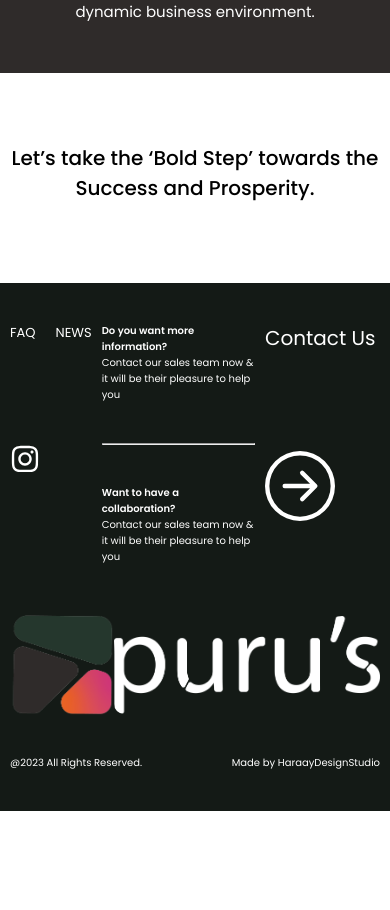
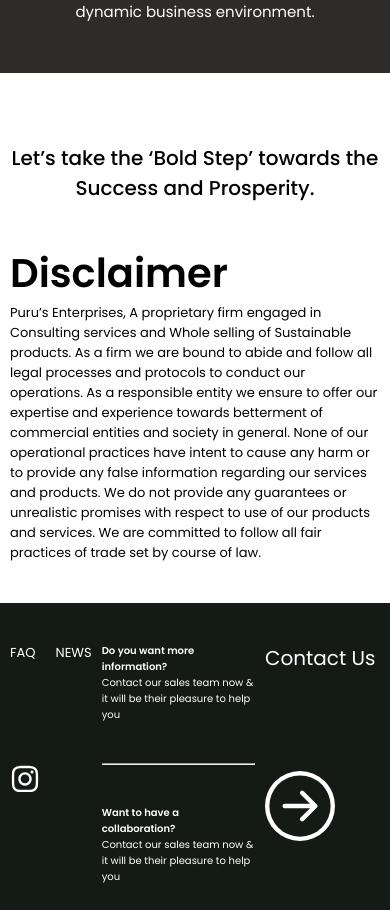
Before and after one commit to Ganeshshinde-2003/PURU-s-Website, a Next.js app: page /consulting in a window 390 px wide. Shown: the part 3787-4697 px from the top of the page. Before the commit the page ends 4598 px from the top, so only its background shows below. Built offline with nearby package versions, Linux system fonts and the light colour scheme.

Commit message:
created the extra text in footer

```diff
--- a/src/app/allproducts/style.module.css
+++ b/src/app/allproducts/style.module.css
@@ -157,6 +157,14 @@
     width: auto;
     height: 400px;
 }
+.footer2{
+    padding: 0 140px;
+    margin: 40px 0;
+  }
+  .footer2 p:first-child{
+    font-size: 40px;
+    font-weight: 600;
+  }
 
 @media (max-width: 800px) {
     .part1 {
@@ -180,6 +188,12 @@
         flex-direction: column;
         gap: 10px;
     }
+    .footer2{
+        padding: 0 10px;
+      }
+      .footer2text{
+        font-size: 13px;
+      }
 }
 
 @media (max-width: 420px) {
--- a/src/app/consulting/page.jsx
+++ b/src/app/consulting/page.jsx
@@ -169,6 +169,13 @@ const page = () => {
           <br /> Success and Prosperity.
         </p>
       </section>
+      <section className={styles.footer2}>
+        <p>Disclaimer</p>
+        <p className={styles.footer2text}>
+
+          Puru’s Enterprises, A proprietary firm engaged in Consulting services and Whole selling of Sustainable products. As a firm we are bound to abide and follow all legal processes and protocols to conduct our operations. As a responsible entity we ensure to offer our expertise and experience towards betterment of commercial entities and society in general. None of our operational practices have intent to cause any harm or to provide any false information regarding our services and products. We do not provide any guarantees or unrealistic promises with respect to use of our products and services. We are committed to follow all fair practices of trade set by course of law.
+        </p>
+      </section>
     </div>
   );
 };
--- a/src/app/consulting/style.module.css
+++ b/src/app/consulting/style.module.css
@@ -176,7 +176,14 @@
   font-weight: 500;
   text-align: center;
 }
-
+.footer2{
+  padding: 0 140px;
+  margin-bottom: 40px;
+}
+.footer2 p:first-child{
+  font-size: 40px;
+  font-weight: 600;
+}
 @media (max-width: 1500px) {
   .glass1 {
     height: 600px;
@@ -237,6 +244,12 @@
     height: auto;
     padding: 50px 0;
   }
+  .footer2{
+    padding: 0 10px;
+  }
+  .footer2text{
+    font-size: 13px;
+  }
   .headtext {
     width: 100%;
   }
@@ -291,4 +304,9 @@
   .footertext {
     font-size: 20px;
   }
+  .contentsection.footer{
+    padding-top: 30px;
+    padding-bottom: 0;
+    margin-bottom: 0;
+  }
 }
```
Also changed, not shown: src/app/allproducts/page.jsx (+7 -0 lines).
